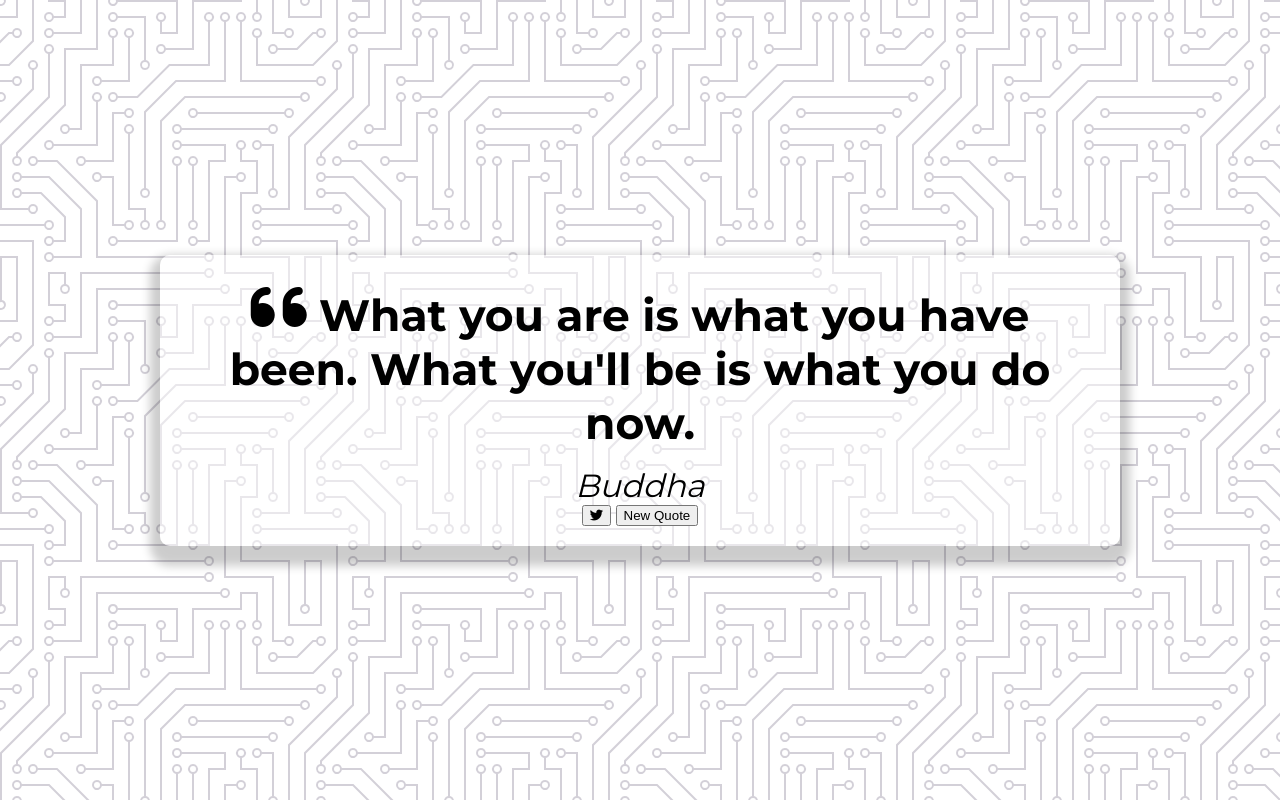
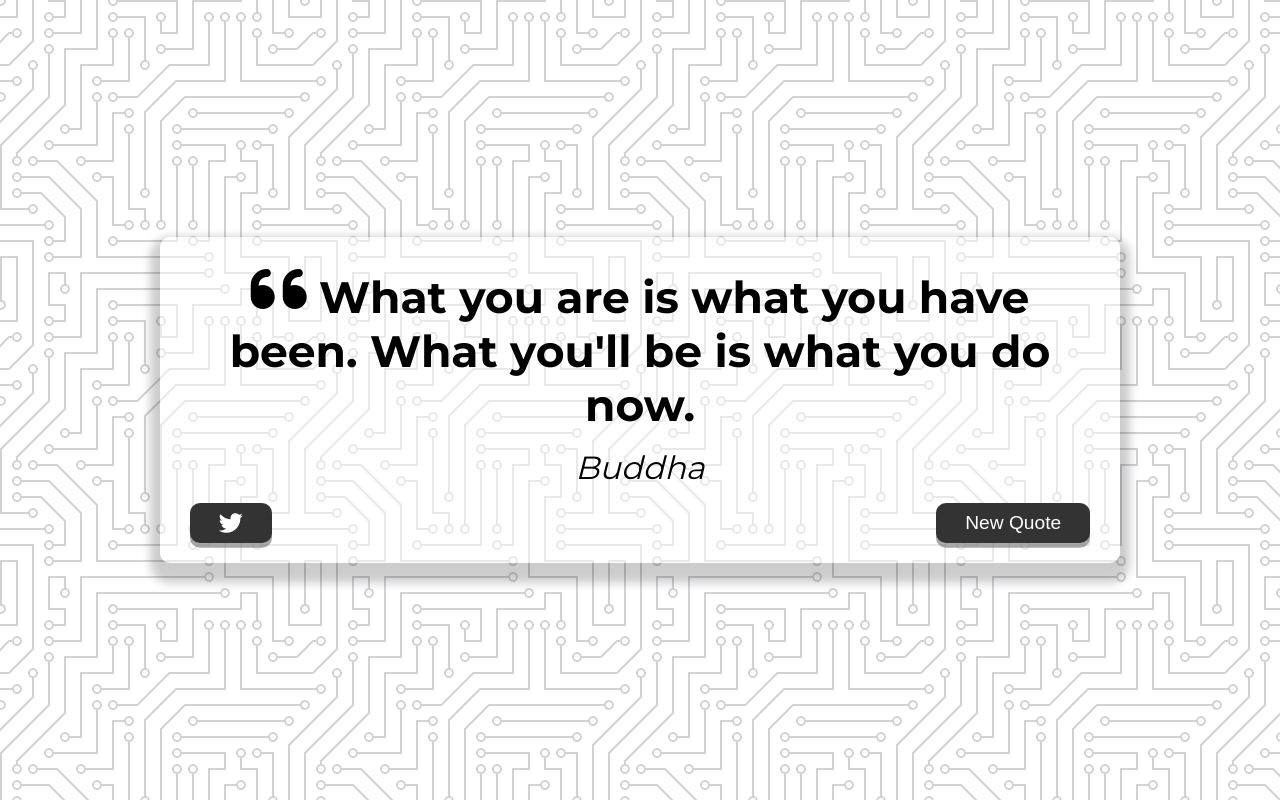
Before and after one commit to Topilov-Javascript/JS-1.-Quote-generator, a plain HTML site: page index.html in a window 1280 px wide. Drawn offline with Linux system fonts and the light colour scheme.

Commit message:
some styles add

```diff
--- a/styles.css
+++ b/styles.css
@@ -47,6 +47,42 @@ body {
     font-style: italic;
 }
 
+.button-container {
+    margin-top: 1rem;
+    display: flex;
+    justify-content: space-between;
+}
+
+button {
+    cursor: pointer;
+    font-size: 1.2rem;
+    height: 2.5rem;
+    border: none;
+    border-radius: 10px;
+    color: #fff;
+    background-color: #333;
+    outline: none;
+    padding: 0.5rem 1.8rem;
+    box-shadow: 0 0.3rem rgba(121, 121, 121, 0.65)
+}
+
+button:hover {
+    filter: brightness(110%);
+}
+
+button:active {
+    transform: translate(0, 0.3rem);
+    box-shadow: 0 0.1rem rgba(255, 255, 255, 0.65);
+}
+
+.twitter-button:hover {
+    color: #38a1f3;
+}
+
+.fa-twitter {
+    font-size: 1.5rem;
+}
+
 /* Media Query: Tablet or Smaller */
 @media screen and (max-width: 1000px) {
     .quote-container {
```
